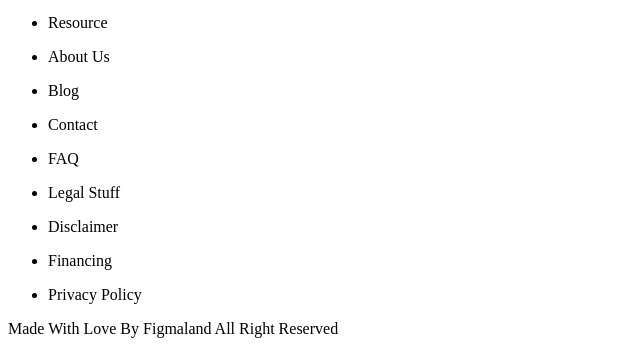
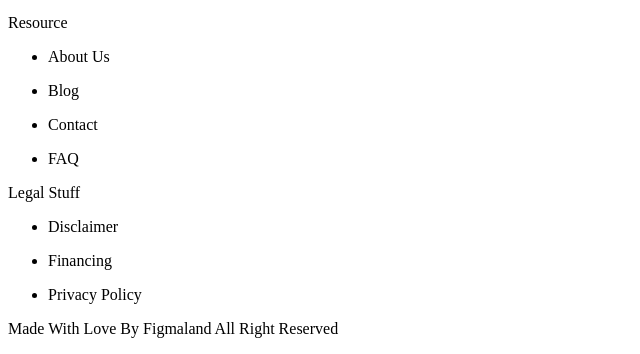
Before and after one commit to Anastasia92/Blended, a plain HTML site: page customer.html in a window 1280 px wide. Shown: the part 2796-3150 px from the top of the page, without its empty margins (0-640 px from the left). Drawn offline with Linux system fonts and the light colour scheme.

Commit message:
change index.html

```diff
--- a/customer.html
+++ b/customer.html
@@ -119,10 +119,8 @@
 </main>
 <footer>
         <a href="./index.html"><img src="./images/logo.png" alt="logo" width="40" height="36">Product</a>
+        <p>Resource</p>
         <ul>
-            <li>
-                <p>Resource</p>
-            </li>
             <li>
                 <p>About Us</p>
             </li>
@@ -136,10 +134,8 @@
                 <p>FAQ</p>
             </li>
         </ul>
+        <p>Legal Stuff</p>
         <ul>
-            <li>
-                <p>Legal Stuff</p>
-            </li>
             <li>
                 <p>Disclaimer</p>
             </li>
```
Also changed, not shown: index.html (+2 -6 lines), pricing.html (+2 -6 lines).
